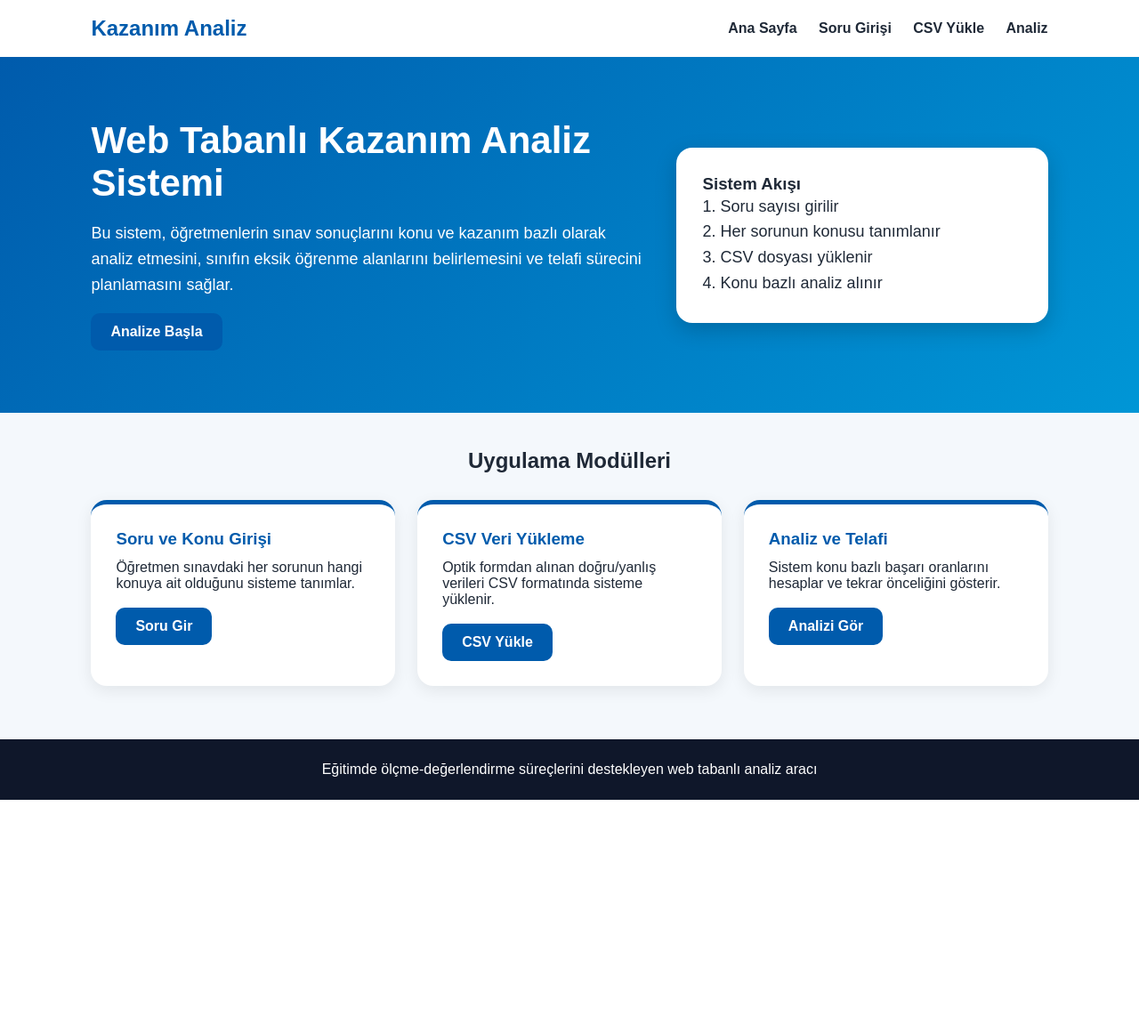
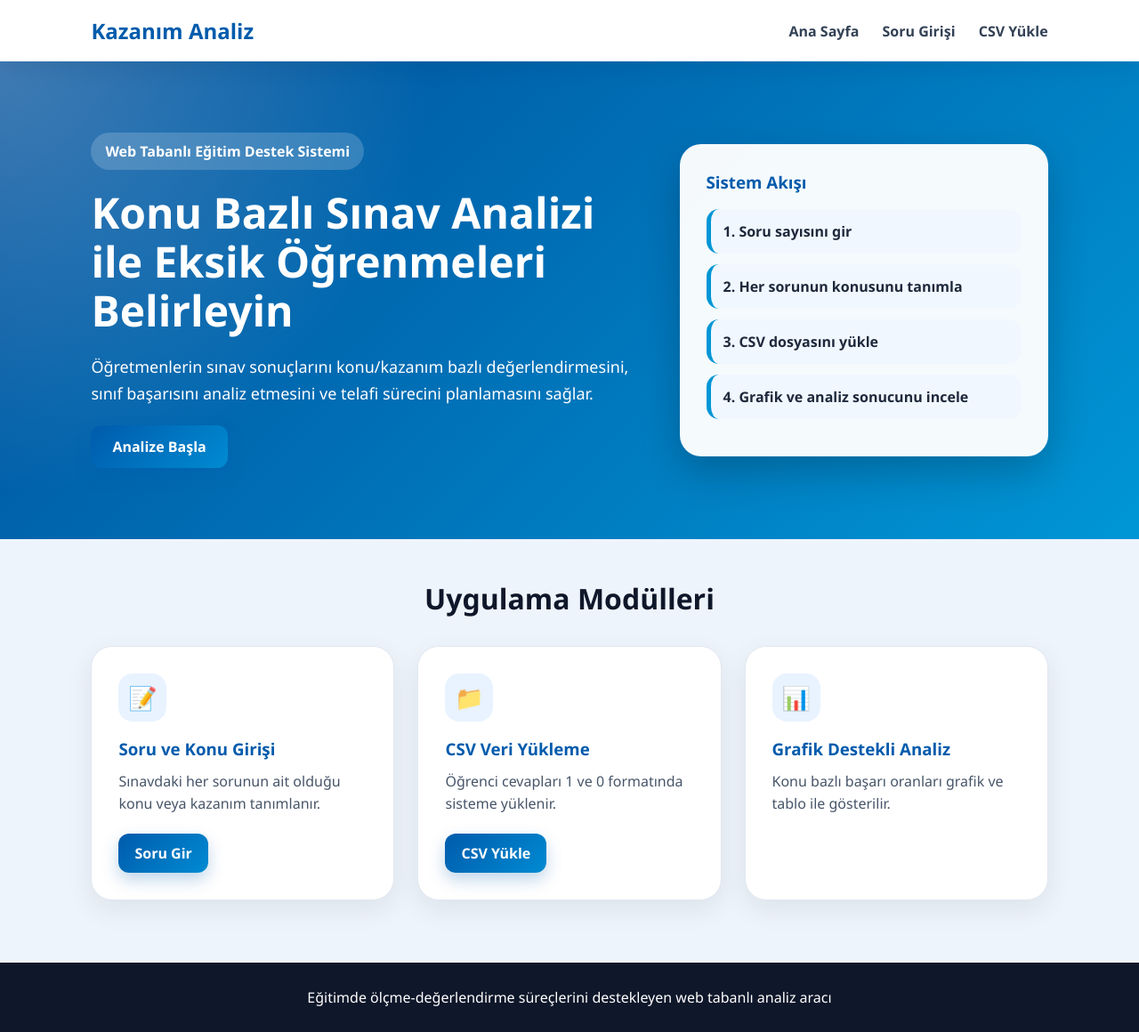
Before and after one commit to hrnr-lcl/web-analiz, a Flask app: page / in a window 1280 px wide. Shown: the whole page at 89% size. Before the commit the page ends 899 px from the top, so only its background shows below. Run offline with Flask 3, Linux system fonts and the light colour scheme.

Commit message:
grafikli analiz arayuzu eklendi

```diff
--- a/app.py
+++ b/app.py
@@ -1,9 +1,8 @@
-from flask import Flask, render_template, request, redirect, url_for
+from flask import Flask, render_template, request, redirect, url_for, flash, session
 import pandas as pd
 
 app = Flask(__name__)
-
-konular = []
+app.secret_key = "egitim_destek_sistemi_secret_key"
 
 
 @app.route("/")
@@ -22,52 +21,115 @@ def sorular():
 
 @app.route("/konular_kaydet", methods=["POST"])
 def konular_kaydet():
-    global konular
     konular = request.form.getlist("konu")
+    session["konular"] = konular
+    flash("Konu bilgileri başarıyla kaydedildi.", "success")
     return redirect(url_for("yukle"))
 
 
 @app.route("/yukle", methods=["GET", "POST"])
 def yukle():
+    konular = session.get("konular", [])
+
     if request.method == "POST":
-        file = request.files["file"]
-        df = pd.read_csv(file)
+        if not konular:
+            flash("Önce soru ve konu bilgilerini girmelisiniz.", "error")
+            return redirect(url_for("sorular"))
+
+        file = request.files.get("file")
+
+        if not file:
+            flash("Lütfen bir CSV dosyası seçiniz.", "error")
+            return redirect(url_for("yukle"))
+
+        try:
+            df = pd.read_csv(file)
+        except Exception:
+            flash("CSV dosyası okunamadı. Lütfen doğru formatta dosya yükleyiniz.", "error")
+            return redirect(url_for("yukle"))
+
+        if df.shape[1] < len(konular):
+            flash("CSV dosyasındaki sütun sayısı, girilen soru sayısından az.", "error")
+            return redirect(url_for("yukle"))
 
         sonuc = {}
 
         for i, konu in enumerate(konular):
             dogru = df.iloc[:, i].sum()
             toplam = len(df)
-            yuzde = (dogru / toplam) * 100
+            yuzde = (dogru / toplam) * 100 if toplam > 0 else 0
 
             if yuzde < 60:
-                durum = "Öncelikli tekrar"
+                durum = "Öncelikli tekrar gerekli"
                 renk = "danger"
-            elif 59 < yuzde < 75:
-                durum = "Orta seviye tekrar"
+                yorum = "Bu konuda sınıf genelinde belirgin öğrenme eksikliği vardır."
+            elif yuzde < 75:
+                durum = "Orta düzey tekrar gerekli"
                 renk = "warning"
+                yorum = "Bu konuda destekleyici tekrar çalışmaları yapılmalıdır."
             else:
-                durum = "İyi"
+                durum = "Başarılı"
                 renk = "success"
+                yorum = "Bu konuda sınıf genel başarısı yeterli düzeydedir."
 
-            sonuc[konu] = {
-                "yuzde": round(yuzde, 2),
-                "durum": durum,
-                "renk": renk
-            }
+            if konu not in sonuc:
+                sonuc[konu] = {
+                    "toplam_yuzde": 0,
+                    "soru_sayisi": 0,
+                    "durum": durum,
+                    "renk": renk,
+                    "yorum": yorum
+                }
+
+            sonuc[konu]["toplam_yuzde"] += yuzde
+            sonuc[konu]["soru_sayisi"] += 1
+
+        for konu, veri in sonuc.items():
+            ortalama = veri["toplam_yuzde"] / veri["soru_sayisi"]
+            veri["yuzde"] = round(ortalama, 2)
+
+            if ortalama < 60:
+                veri["durum"] = "Öncelikli tekrar gerekli"
+                veri["renk"] = "danger"
+                veri["yorum"] = "Bu konu için telafi etkinliği planlanmalıdır."
+            elif ortalama < 75:
+                veri["durum"] = "Orta düzey tekrar gerekli"
+                veri["renk"] = "warning"
+                veri["yorum"] = "Bu konuda ek alıştırma ve kısa tekrar önerilir."
+            else:
+                veri["durum"] = "Başarılı"
+                veri["renk"] = "success"
+                veri["yorum"] = "Bu konuda genel başarı yeterlidir."
+
+            del veri["toplam_yuzde"]
 
         en_zayif_konu = min(sonuc, key=lambda konu: sonuc[konu]["yuzde"])
-        en_zayif_veri = sonuc[en_zayif_konu]
+        en_guclu_konu = max(sonuc, key=lambda konu: sonuc[konu]["yuzde"])
+        genel_ortalama = round(
+            sum(veri["yuzde"] for veri in sonuc.values()) / len(sonuc), 2
+        )
+
+        grafik_konular = list(sonuc.keys())
+        grafik_yuzdeler = [veri["yuzde"] for veri in sonuc.values()]
 
         return render_template(
             "analiz.html",
             sonuc=sonuc,
             en_zayif_konu=en_zayif_konu,
-            en_zayif_veri=en_zayif_veri
+            en_guclu_konu=en_guclu_konu,
+            genel_ortalama=genel_ortalama,
+            grafik_konular=grafik_konular,
+            grafik_yuzdeler=grafik_yuzdeler
         )
 
     return render_template("yukle.html")
 
 
+@app.route("/analiz")
+def analiz_bos():
+    flash("Analiz görmek için önce CSV dosyası yüklemelisiniz.", "error")
+    return redirect(url_for("yukle"))
+
+
 if __name__ == "__main__":
     app.run(debug=True)
--- a/static/style.css
+++ b/static/style.css
@@ -5,83 +5,158 @@
 }
 
 body {
-    font-family: Arial, sans-serif;
-    background: #f4f8fc;
-    color: #1f2937;
+    font-family: "Segoe UI", Arial, sans-serif;
+    background: #eef4fb;
+    color: #1e293b;
 }
 
 .navbar {
-    background: #ffffff;
+    background: rgba(255,255,255,0.95);
     padding: 18px 8%;
     display: flex;
     justify-content: space-between;
     align-items: center;
-    box-shadow: 0 3px 14px rgba(0,0,0,0.08);
+    box-shadow: 0 8px 25px rgba(15, 23, 42, 0.08);
+    position: sticky;
+    top: 0;
+    z-index: 100;
 }
 
 .logo {
     font-size: 24px;
-    font-weight: bold;
+    font-weight: 800;
     color: #005bac;
 }
 
 .nav-links a {
-    margin-left: 20px;
+    margin-left: 22px;
     text-decoration: none;
-    color: #1f2937;
+    color: #334155;
     font-weight: 600;
 }
 
+.nav-links a:hover {
+    color: #005bac;
+}
+
 .hero {
-    background: linear-gradient(135deg, #005bac, #0096d6);
+    min-height: 520px;
+    background:
+        radial-gradient(circle at top left, rgba(255,255,255,0.25), transparent 35%),
+        linear-gradient(135deg, #004e9a, #0096d6);
     color: white;
-    padding: 70px 8%;
+    padding: 80px 8%;
     display: grid;
     grid-template-columns: 1.2fr 0.8fr;
-    gap: 30px;
+    gap: 40px;
     align-items: center;
 }
 
+.badge {
+    display: inline-block;
+    background: rgba(255,255,255,0.18);
+    padding: 10px 16px;
+    border-radius: 999px;
+    margin-bottom: 20px;
+    font-weight: 600;
+}
+
 .hero h1 {
-    font-size: 42px;
-    margin-bottom: 18px;
+    font-size: 48px;
+    line-height: 1.15;
+    margin-bottom: 20px;
 }
 
 .hero p {
     font-size: 18px;
-    line-height: 1.6;
+    line-height: 1.7;
+    max-width: 720px;
 }
 
-.hero-card {
-    background: white;
-    color: #1f2937;
+.hero-panel {
+    background: rgba(255,255,255,0.96);
+    color: #1e293b;
     padding: 30px;
-    border-radius: 18px;
-    box-shadow: 0 8px 25px rgba(0,0,0,0.18);
+    border-radius: 24px;
+    box-shadow: 0 18px 45px rgba(0,0,0,0.22);
+}
+
+.hero-panel h3 {
+    color: #005bac;
+    margin-bottom: 18px;
+}
+
+.step {
+    background: #f1f7ff;
+    padding: 14px;
+    margin-bottom: 12px;
+    border-radius: 14px;
+    border-left: 5px solid #0096d6;
+    font-weight: 600;
 }
 
 .container {
     width: 84%;
-    margin: 40px auto;
+    margin: 45px auto;
+}
+
+.container.narrow {
+    max-width: 850px;
+}
+
+.page-header {
+    background: linear-gradient(135deg, #005bac, #0ea5e9);
+    color: white;
+    padding: 55px 8%;
+    text-align: center;
+}
+
+.page-header h1 {
+    font-size: 38px;
+    margin-bottom: 12px;
+}
+
+.page-header p {
+    font-size: 17px;
 }
 
 .section-title {
     text-align: center;
-    margin-bottom: 30px;
+    margin-bottom: 32px;
+    font-size: 32px;
+    color: #0f172a;
 }
 
 .cards {
     display: grid;
     grid-template-columns: repeat(3, 1fr);
-    gap: 25px;
+    gap: 26px;
 }
 
 .card {
     background: white;
-    padding: 28px;
-    border-radius: 18px;
-    box-shadow: 0 5px 18px rgba(0,0,0,0.08);
-    border-top: 5px solid #005bac;
+    padding: 30px;
+    border-radius: 24px;
+    box-shadow: 0 10px 30px rgba(15, 23, 42, 0.08);
+    border: 1px solid #e2e8f0;
+    transition: 0.25s;
+}
+
+.card:hover {
+    transform: translateY(-6px);
+    box-shadow: 0 18px 40px rgba(15, 23, 42, 0.13);
+}
+
+.icon {
+    width: 54px;
+    height: 54px;
+    border-radius: 16px;
+    background: #e8f3ff;
+    display: flex;
+    align-items: center;
+    justify-content: center;
+    font-size: 26px;
+    margin-bottom: 18px;
 }
 
 .card h3 {
@@ -89,87 +164,207 @@ body {
     margin-bottom: 12px;
 }
 
+.card p {
+    line-height: 1.6;
+    color: #475569;
+}
+
 .btn {
     display: inline-block;
-    margin-top: 18px;
-    background: #005bac;
+    margin-top: 20px;
+    background: linear-gradient(135deg, #005bac, #008bd2);
     color: white;
-    padding: 12px 22px;
-    border-radius: 10px;
+    padding: 13px 24px;
+    border-radius: 12px;
     text-decoration: none;
     border: none;
     cursor: pointer;
-    font-weight: bold;
+    font-weight: 800;
+    box-shadow: 0 8px 18px rgba(0,91,172,0.25);
 }
 
 .btn:hover {
-    background: #003f7f;
+    background: linear-gradient(135deg, #003f7f, #0076b6);
+}
+
+.btn.small {
+    padding: 11px 18px;
 }
 
 .form-box {
     background: white;
     padding: 35px;
-    border-radius: 18px;
-    box-shadow: 0 5px 18px rgba(0,0,0,0.08);
+    border-radius: 24px;
+    box-shadow: 0 10px 30px rgba(15, 23, 42, 0.08);
     margin-top: 25px;
+}
+
+label {
+    display: block;
+    margin-top: 14px;
+    margin-bottom: 7px;
+    font-weight: 700;
+    color: #334155;
 }
 
 input {
     width: 100%;
-    padding: 13px;
-    margin: 10px 0;
+    padding: 14px;
+    margin-bottom: 12px;
     border: 1px solid #cbd5e1;
-    border-radius: 10px;
+    border-radius: 12px;
+    font-size: 15px;
+}
+
+input:focus {
+    outline: none;
+    border-color: #0096d6;
+    box-shadow: 0 0 0 4px rgba(0,150,214,0.12);
 }
 
 .info-box {
     background: #e8f3ff;
     border-left: 6px solid #005bac;
-    padding: 18px;
-    border-radius: 12px;
+    padding: 20px;
+    border-radius: 16px;
     margin-bottom: 22px;
+    line-height: 1.6;
+}
+
+.alert {
+    padding: 15px 18px;
+    border-radius: 14px;
+    margin-bottom: 18px;
+    font-weight: 700;
+}
+
+.alert.success {
+    background: #dcfce7;
+    color: #166534;
+}
+
+.alert.error {
+    background: #fee2e2;
+    color: #991b1b;
+}
+
+.summary-cards {
+    display: grid;
+    grid-template-columns: repeat(3, 1fr);
+    gap: 22px;
+    margin-bottom: 28px;
+}
+
+.summary-card {
+    background: white;
+    padding: 25px;
+    border-radius: 22px;
+    box-shadow: 0 10px 30px rgba(15, 23, 42, 0.08);
+}
+
+.summary-card span {
+    color: #64748b;
+    font-weight: 700;
+}
+
+.summary-card h2 {
+    margin-top: 10px;
+    color: #005bac;
+}
+
+.danger-bg h2 {
+    color: #dc2626;
+}
+
+.success-bg h2 {
+    color: #16a34a;
+}
+
+.chart-box {
+    background: white;
+    padding: 30px;
+    border-radius: 24px;
+    box-shadow: 0 10px 30px rgba(15, 23, 42, 0.08);
+    margin-bottom: 30px;
+}
+
+.chart-box h3 {
+    margin-bottom: 20px;
+    color: #005bac;
+}
+
+.table-box {
+    overflow-x: auto;
 }
 
 table {
     width: 100%;
     border-collapse: collapse;
     background: white;
-    border-radius: 14px;
+    border-radius: 20px;
     overflow: hidden;
-    box-shadow: 0 5px 18px rgba(0,0,0,0.08);
+    box-shadow: 0 10px 30px rgba(15, 23, 42, 0.08);
 }
 
 th {
     background: #005bac;
     color: white;
-    padding: 15px;
+    padding: 16px;
 }
 
 td {
-    padding: 14px;
+    padding: 15px;
     text-align: center;
     border-bottom: 1px solid #e5e7eb;
 }
 
+.status {
+    padding: 8px 12px;
+    border-radius: 999px;
+    font-weight: 800;
+    font-size: 13px;
+}
+
+.status.danger {
+    background: #fee2e2;
+    color: #991b1b;
+}
+
+.status.warning {
+    background: #fef3c7;
+    color: #92400e;
+}
+
+.status.success {
+    background: #dcfce7;
+    color: #166534;
+}
+
 .footer {
-    margin-top: 60px;
-    padding: 25px;
+    margin-top: 70px;
+    padding: 28px;
     text-align: center;
     background: #0f172a;
     color: white;
 }
 
-@media(max-width: 800px) {
-    .hero {
+@media(max-width: 900px) {
+    .hero,
+    .cards,
+    .summary-cards {
         grid-template-columns: 1fr;
     }
 
-    .cards {
-        grid-template-columns: 1fr;
+    .hero h1 {
+        font-size: 36px;
     }
 
     .navbar {
         flex-direction: column;
-        gap: 12px;
+        gap: 14px;
+    }
+
+    .nav-links a {
+        margin: 0 8px;
     }
 }
--- a/templates/index.html
+++ b/templates/index.html
@@ -1,7 +1,8 @@
 <!DOCTYPE html>
-<html>
+<html lang="tr">
 <head>
-    <title>Sınıf Analiz Sistemi</title>
+    <meta charset="UTF-8">
+    <title>Kazanım Analiz Sistemi</title>
     <link rel="stylesheet" href="/static/style.css">
 </head>
 <body>
@@ -12,52 +13,54 @@
         <a href="/">Ana Sayfa</a>
         <a href="/sorular">Soru Girişi</a>
         <a href="/yukle">CSV Yükle</a>
-        <a href="/analiz">Analiz</a>
     </div>
 </div>
 
-<div class="hero">
-    <div>
-        <h1>Web Tabanlı Kazanım Analiz Sistemi</h1>
+<section class="hero">
+    <div class="hero-text">
+        <span class="badge">Web Tabanlı Eğitim Destek Sistemi</span>
+        <h1>Konu Bazlı Sınav Analizi ile Eksik Öğrenmeleri Belirleyin</h1>
         <p>
-            Bu sistem, öğretmenlerin sınav sonuçlarını konu ve kazanım bazlı olarak analiz etmesini,
-            sınıfın eksik öğrenme alanlarını belirlemesini ve telafi sürecini planlamasını sağlar.
+            Öğretmenlerin sınav sonuçlarını konu/kazanım bazlı değerlendirmesini,
+            sınıf başarısını analiz etmesini ve telafi sürecini planlamasını sağlar.
         </p>
         <a href="/sorular" class="btn">Analize Başla</a>
     </div>
 
-    <div class="hero-card">
+    <div class="hero-panel">
         <h3>Sistem Akışı</h3>
-        <p>1. Soru sayısı girilir</p>
-        <p>2. Her sorunun konusu tanımlanır</p>
-        <p>3. CSV dosyası yüklenir</p>
-        <p>4. Konu bazlı analiz alınır</p>
+        <div class="step">1. Soru sayısını gir</div>
+        <div class="step">2. Her sorunun konusunu tanımla</div>
+        <div class="step">3. CSV dosyasını yükle</div>
+        <div class="step">4. Grafik ve analiz sonucunu incele</div>
     </div>
-</div>
+</section>
 
-<div class="container">
+<section class="container">
     <h2 class="section-title">Uygulama Modülleri</h2>
 
     <div class="cards">
         <div class="card">
+            <div class="icon">📝</div>
             <h3>Soru ve Konu Girişi</h3>
-            <p>Öğretmen sınavdaki her sorunun hangi konuya ait olduğunu sisteme tanımlar.</p>
-            <a href="/sorular" class="btn">Soru Gir</a>
+            <p>Sınavdaki her sorunun ait olduğu konu veya kazanım tanımlanır.</p>
+            <a href="/sorular" class="btn small">Soru Gir</a>
         </div>
 
         <div class="card">
+            <div class="icon">📁</div>
             <h3>CSV Veri Yükleme</h3>
-            <p>Optik formdan alınan doğru/yanlış verileri CSV formatında sisteme yüklenir.</p>
-            <a href="/yukle" class="btn">CSV Yükle</a>
+            <p>Öğrenci cevapları 1 ve 0 formatında sisteme yüklenir.</p>
+            <a href="/yukle" class="btn small">CSV Yükle</a>
         </div>
 
         <div class="card">
-            <h3>Analiz ve Telafi</h3>
-            <p>Sistem konu bazlı başarı oranlarını hesaplar ve tekrar önceliğini gösterir.</p>
-            <a href="/analiz" class="btn">Analizi Gör</a>
+            <div class="icon">📊</div>
+            <h3>Grafik Destekli Analiz</h3>
+            <p>Konu bazlı başarı oranları grafik ve tablo ile gösterilir.</p>
         </div>
     </div>
-</div>
+</section>
 
 <div class="footer">
     Eğitimde ölçme-değerlendirme süreçlerini destekleyen web tabanlı analiz aracı
```
Also changed, not shown: templates/analiz.html (+63 -10 lines), templates/sorular.html (+13 -10 lines), templates/yukle.html (+21 -8 lines).
